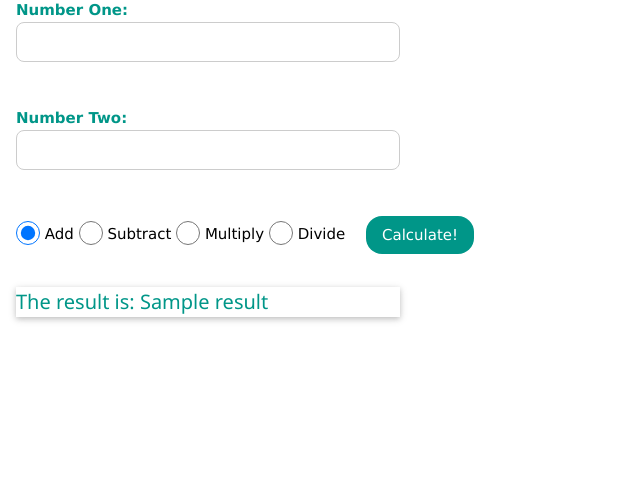
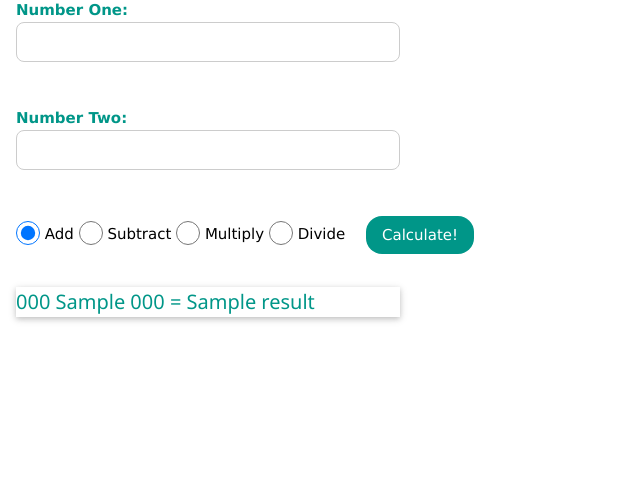
Before and after one commit to CallumLee22/FLASK-INTRO, a Flask app: template templates/calc.jinja in a window 1280 px wide. Shown: the part 131-614 px from the top of the page, without its empty margins (0-640 px from the left). Run offline with Flask 3, Linux system fonts and the light colour scheme; the template is opened without the code that fills it: most values are stand-ins (such as "Sample title", 1, 10 or a date in 2020).

Commit message:
whole operation dispalys

```diff
--- a/templates/calc.jinja
+++ b/templates/calc.jinja
@@ -35,9 +35,10 @@
 
     <input class="w3-button w3-teal w3-round-xlarge w3-margin-left" type="submit" value="Calculate!"><br><br>
 </form>
+
 {% if result %}
 <div class="w3-card w3-margin-left" style="width:30%">
-    <h4 class="w3-monospace w3-text-teal">The result is: {{ result }}</h4>
+    <h4 class="w3-monospace w3-text-teal">{{ number1}} {{ op }} {{ number2 }} = {{ result }}</h4>
 </div>
 {% endif %}
 
```
